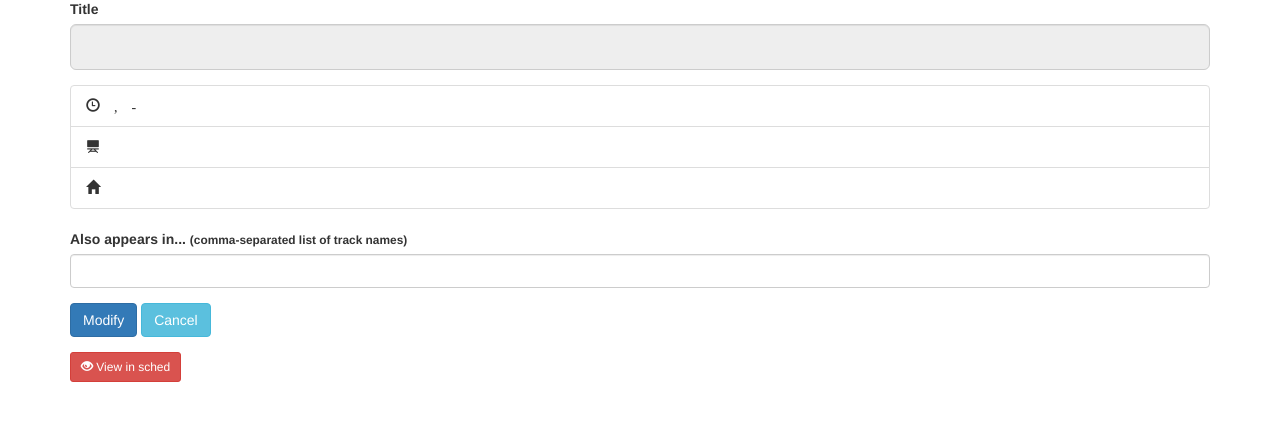
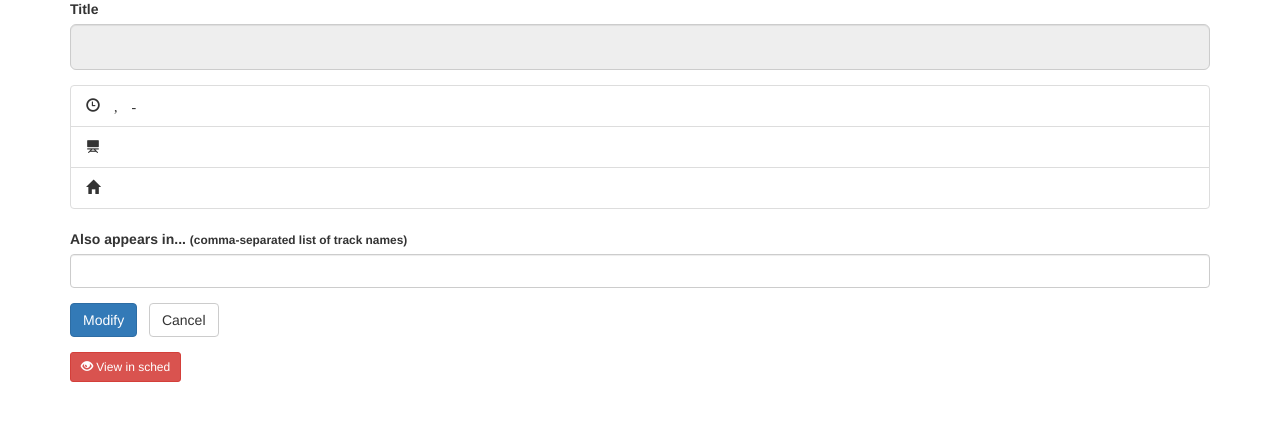
Before and after one commit to ttx/summitsched, a Django app: template cheddar/templates/cheddar/editsession.html in a window 1280 px wide. Shown: the part 72-493 px from the top of the page. Run offline with Django 3.2, Linux system fonts and the light colour scheme; tables that the repository leaves empty hold one stand-in row (values such as "Sample post"); the template is opened without the code that fills it: values that come from a table or form of the project are taken from there, most other values are stand-ins (such as "Sample title", 1, 10 or a date in 2020); some libraries are stand-ins or nearby versions.

Commit message:
Deemphasize cancel button
Turn Cancel button non-blue and move it further away from the
Modify button.

```diff
--- a/cheddar/templates/cheddar/editsession.html
+++ b/cheddar/templates/cheddar/editsession.html
@@ -77,7 +77,8 @@
 {% endif %}
 <div class="form-group">
 <input class="btn btn-primary" type="submit" value="Modify" />
-<a class="btn btn-info" href="/cheddar/{{ trackid }}">Cancel</a>
+&nbsp;
+<a class="btn btn-default" href="/cheddar/{{ trackid }}">Cancel</a>
 </div>
 <button type="button" class="btn btn-sm btn-danger"
 onClick="window.open('{{viewprefix}}/event/{{session.id}}', '_blank')">
```
